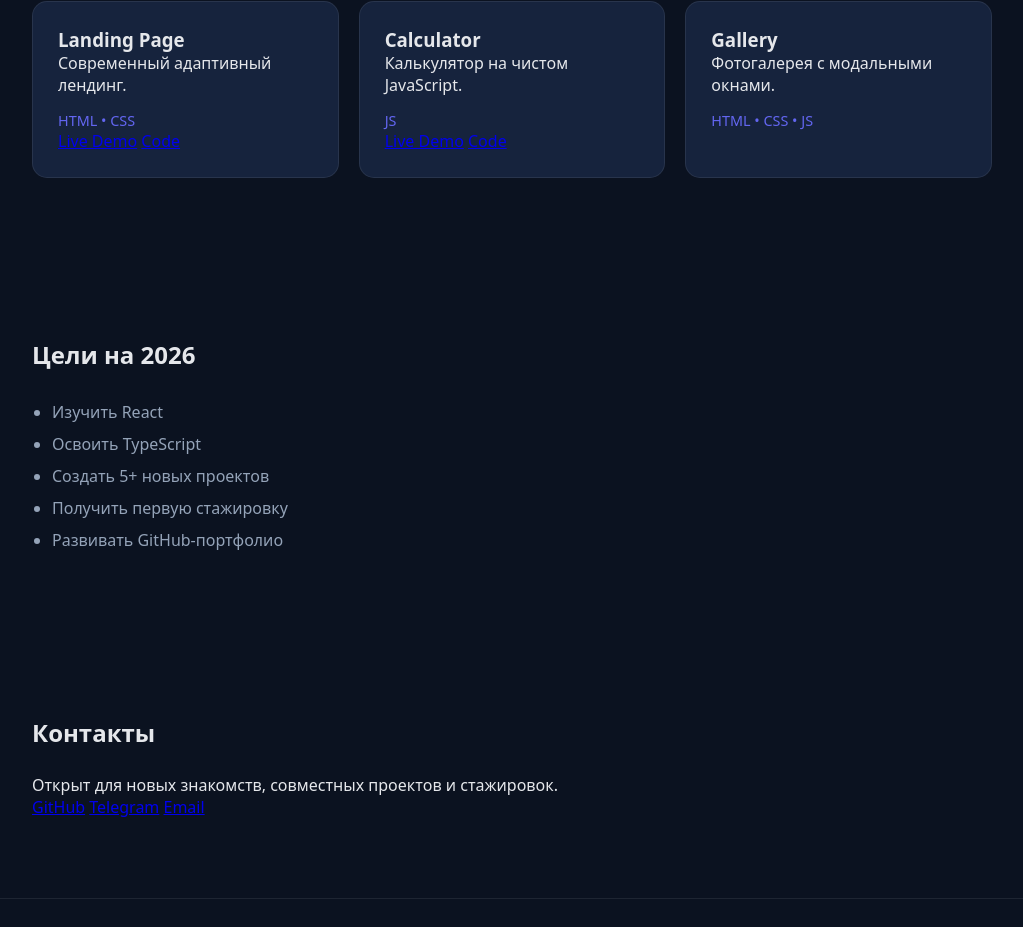
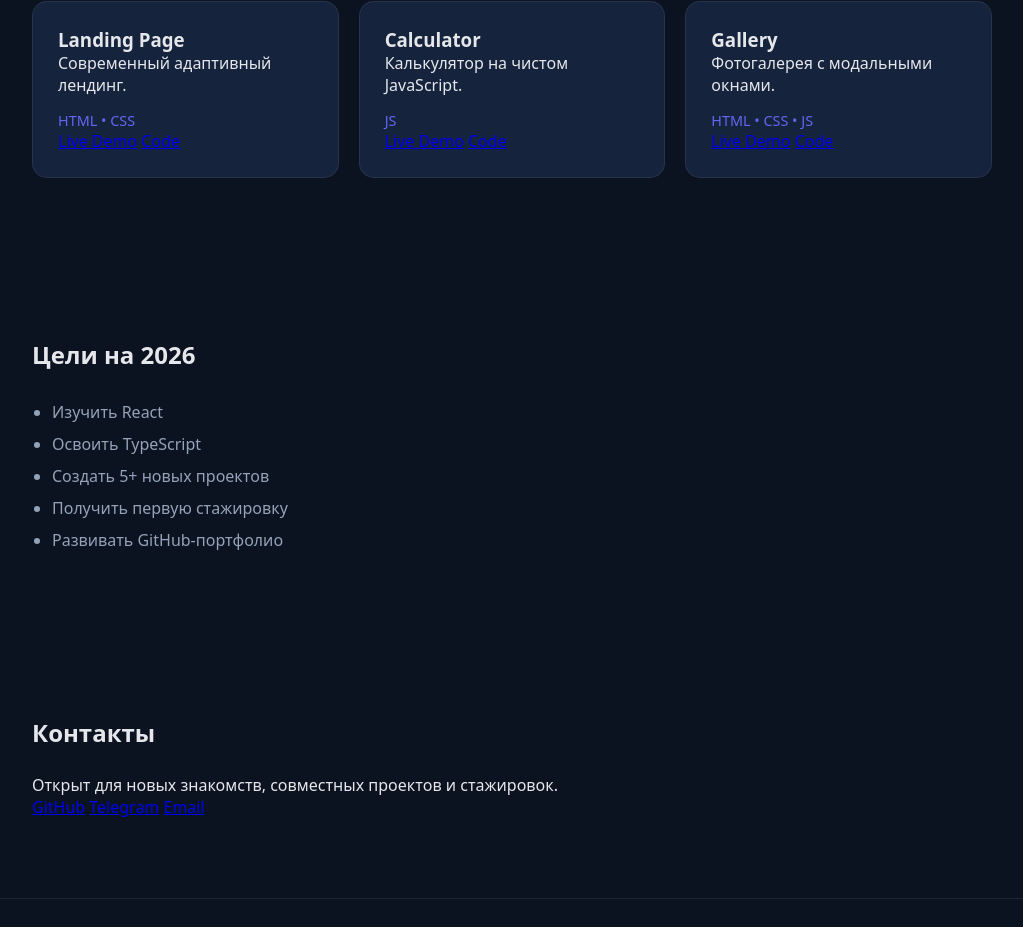
Before and after one commit to symiktynaliev86-tech/portfolio, a plain HTML site: page index.html in a window 1280 px wide. Shown: the part 2734-3661 px from the top of the page, without its empty margins (128-1151 px from the left). Drawn offline with Linux system fonts and the light colour scheme.

Commit message:
Update index.html

```diff
--- a/index.html
+++ b/index.html
@@ -318,6 +318,8 @@
 <div class="tags">
 HTML • CSS • JS
 </div>
+  <a href="https://symiktynaliev86-tech.github.io/Galery/" target="_blank">Live Demo</a>
+  <a href="https://github.com/symiktynaliev86-tech/Galery/" target="_blank">Code</a>
 </div>
 
 </div>
```
